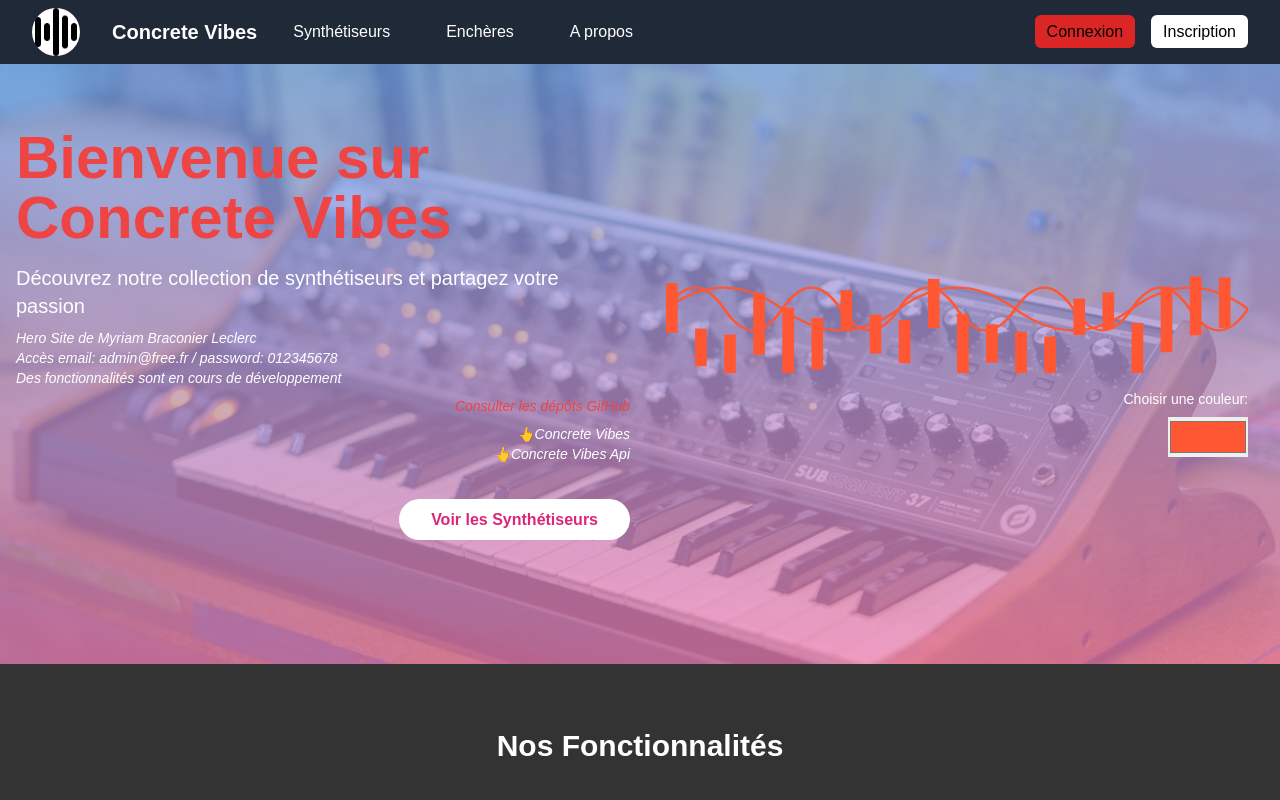
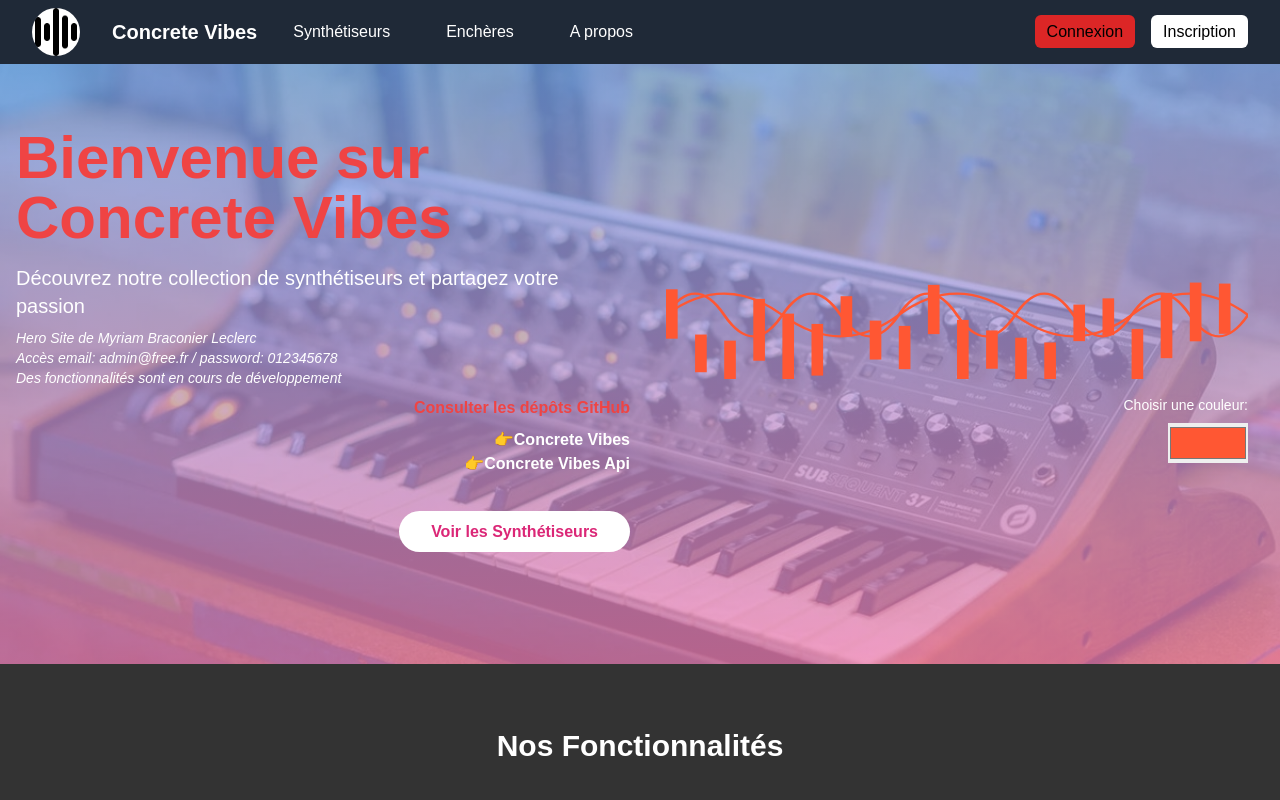
Before and after one commit to myriam-braconier/cv_frontend, a Next.js app: page / in a window 1280 px wide. Shown: the top 800 px of the page. Built offline with nearby package versions, Linux system fonts and the light colour scheme.

Commit message:
auctionspage

```diff
--- a/src/app/page.tsx
+++ b/src/app/page.tsx
@@ -61,12 +61,12 @@ export default function HomePage() {
 							<p className="text-sm italic">
 								Des fonctionnalités sont en cours de développement
 							</p>
-							<div className="italic text-sm text-red-500 ml-4 mt-2 text-right">
+							<div className="font-bold text-base text-red-500 ml-4 mt-2 text-right">
 								<span className="">Consulter les dépôts GitHub</span>
 								<br />
 								<div className="mt-2  text-white">
 									<span className="inline-block hover:scale-110 transition-transform">
-										👆
+									👉
 									</span>
 									<span>
 										<Link
@@ -77,7 +77,7 @@ export default function HomePage() {
 										</Link>
 										<br />
 										<span className="inline-block hover:scale-110 transition-transform">
-											👆
+										👉
 										</span>
 										<Link
 											href="https://github.com/volubyl01/cv_backend.git"
```
